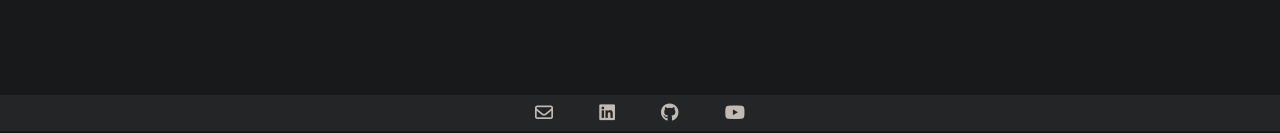
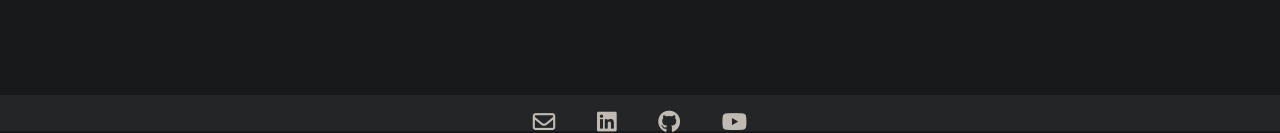
Before and after one commit to timonla/timonla.github.io, a Jekyll site: the page built from _posts/2020-10-08-dummy-blog-post.md, in a window 1280 px wide. Shown: the part 1339-1472 px from the top of the page. Built offline with Jekyll 4.4.1, drawn with Linux system fonts in a browser that asks for light colours; nearby versions of some CDN libraries.

Commit message:
Fix footer icon positioning and colors

```diff
--- a/_includes/footer.html
+++ b/_includes/footer.html
@@ -27,22 +27,22 @@
     <ul>
         <li>
             <a id="email-link" href="">
-                <i class="far fa-envelope"></i>
+                <i class="far fa-envelope fa-lg"></i>
             </a>
         </li>
         <li>
             <a target="_blank" href="https://www.linkedin.com/in/timon-lapawczyk-2b5bb9150">
-                <i class="fab fa-linkedin"></i>
+                <i class="fab fa-linkedin fa-lg"></i>
             </a>
         </li>
         <li>
             <a target="_blank" href="https://github.com/timonla">
-                <i class="fab fa-github"></i>
+                <i class="fab fa-github fa-lg"></i>
             </a>
         </li>
         <li>
             <a target="_blank" href="https://www.youtube.com/user/Timonius93">
-                <i class="fab fa-youtube"></i>
+                <i class="fab fa-youtube fa-lg"></i>
             </a>
         </li>
     </ul>
--- a/assets/css/theme.css
+++ b/assets/css/theme.css
@@ -258,3 +258,39 @@
 .highlight .nf {
     color: #DCCD79;
 }
+
+footer ul li a {
+    display: block;
+    height: 100%;
+}
+
+footer i {
+    position: relative;
+    top: 50%;
+    left: 50%;
+    transform: translateX(-50%) translateY(-50%);
+}
+
+footer a:hover {
+    color: #C0BAB2;
+}
+
+footer .fa-lg:hover {
+    transition: color .3s ease-in-out;
+}
+
+.fa-youtube:hover {
+    color: #ff1a1a;
+}
+
+.fa-github:hover {
+    color: rgb(240, 81, 51);
+}
+
+.fa-linkedin:hover {
+    color: rgb(40, 103, 178);
+}
+
+.fa-envelope:hover {
+    color: rgb(1, 197, 131);
+}
```
